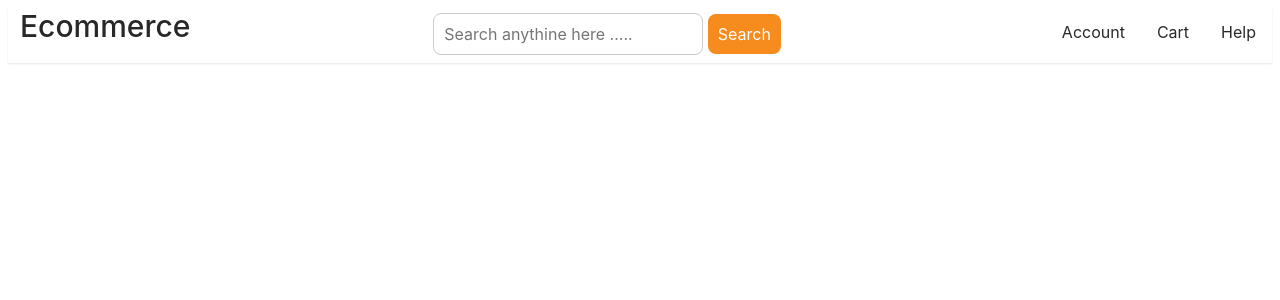
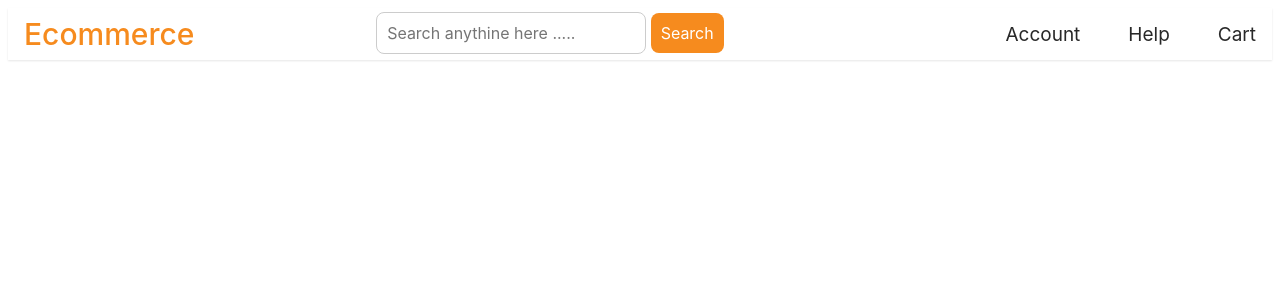
Before and after one commit to sammy-code98/svelte-ecommerce, a Svelte app: page / in a window 1280 px wide. Shown: the top 300 px of the page. Built offline with nearby package versions, Linux system fonts and the light colour scheme.

Commit message:
Fix:nav bar

```diff
--- a/public/global.css
+++ b/public/global.css
@@ -34,21 +34,3 @@ input, button, select, textarea {
 input:disabled {
 	color: #ccc;
 }
-
-button {
-	color: #333;
-	background-color: #f4f4f4;
-	outline: none;
-}
-
-button:disabled {
-	color: #999;
-}
-
-button:not(:disabled):active {
-	background-color: #ddd;
-}
-
-button:focus {
-	border-color: #666;
-}
--- a/src/App.svelte
+++ b/src/App.svelte
@@ -1,22 +1,24 @@
 <script>
-	import Search from "./Search.svelte"
+  // import Search from "./Search.svelte";
+  import Navbar from  "./Nav.svelte"
 </script>
 
 <main>
-    <nav class="nav">
+  <Navbar />
+  <!-- <nav class="nav">
     <span class="nav-log">Ecommerce</span>
-		<Search/>
+    <Search />
     <ul>
       <li><a href="#">Account</a></li>
       <li><a href="#">Cart</a></li>
       <li><a href="#">Help</a></li>
     </ul>
-    </nav>
+  </nav> -->
+
 </main>
 
 <style>
-
-  .nav {
+  /* .nav {
     display: flex;
     justify-content: space-between;
     align-self: center;
@@ -24,10 +26,10 @@
     box-shadow: rgba(0, 0, 0, 0.1) 0px 1px 2px 0px;
     width: 100%;
   }
-  .nav-log{
+  .nav-log {
     font-size: 30px;
     font-weight: 500;
-	  color:#282828 ;
+    color: #282828;
     margin-left: 12px;
   }
 
@@ -38,17 +40,37 @@
     padding-left: 10px;
     float: right;
   }
-  .nav ul li{
+  .nav ul li {
     float: left;
   }
-  .nav ul li a{
+  .nav ul li a {
     display: block;
     text-decoration: none;
     padding: 14px 16px;
-	  color:#282828;
+    color: #282828;
   }
-  .nav ul li a:hover{
-	  color: #f68b1e;;
+  .nav ul li a:hover {
+    color: #f68b1e;
+  }
+  .harmburgar {
+    display: none;
+  }
+  .bar {
+    display: block;
+    width: 25px;
+    height: 3px;
+    margin: 5px auto;
+    -webkit-transition: all 0.3s ease-in-out;
+    transition: all 0.3s ease-in-out;
+    background-color: #f68b1e;
+  }
 
-  }
+  @media only screen and (min-width: 668px) {
+    .nav ul {
+      position: fixed;
+      left: -100%;
+      top: 5rem;
+      flex-direction: column;
+    } */
+  /* } */
 </style>
--- /dev/null
+++ b/src/Nav.svelte
@@ -0,0 +1,59 @@
+<script>
+    import Search from "./Search.svelte"
+</script>
+
+<main>
+  <nav class="navbar">
+    <span class="nav-logo">Ecommerce</span>
+    <Search />
+    <ul class="nav-menu">
+        <li class="nav-item">
+            <a href="#" class="nav-link">Account</a>
+
+        </li>
+        <li class="nav-item">
+            <a href="#" class="nav-link">Help</a>
+
+        </li>
+        <li class="nav-item">
+            <a href="#" class="nav-link">Cart</a>
+
+        </li>
+    </ul>
+  </nav>
+</main>
+
+<style>
+  .navbar {
+    display: flex;
+    justify-content: space-between;
+    align-items: center;
+    background-color: #fff;
+    padding:1rem;
+    height: 20px;
+    box-shadow: rgba(0, 0, 0, 0.1) 0px 1px 2px 0px;
+
+  }
+  .nav-logo {
+    font-size: 30px;
+    font-weight: 500;
+    color: #f68b1e;
+  }
+  .nav-menu{
+      display: flex;
+      justify-content: space-between;
+      align-items: center;
+  }
+  .nav-item{
+      margin-left: 3rem;
+      list-style: none;
+  }
+  .nav-link{
+      font-size: 19px;
+      color: #282828;
+      text-decoration: none;
+  }
+  .nav-link:hover{
+      color:#f68b1e;
+  }
+</style>
```
Lines whose indentation alone changed are shown as unchanged.
